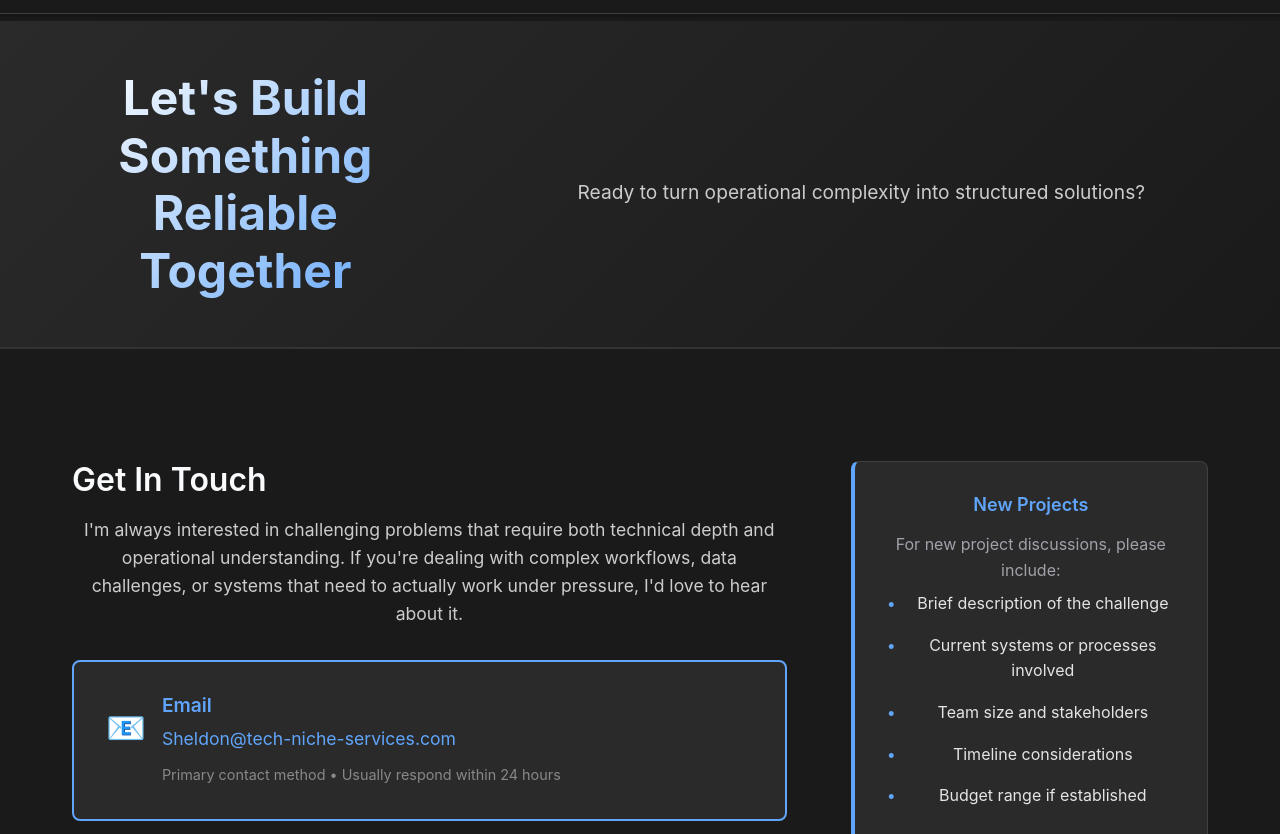
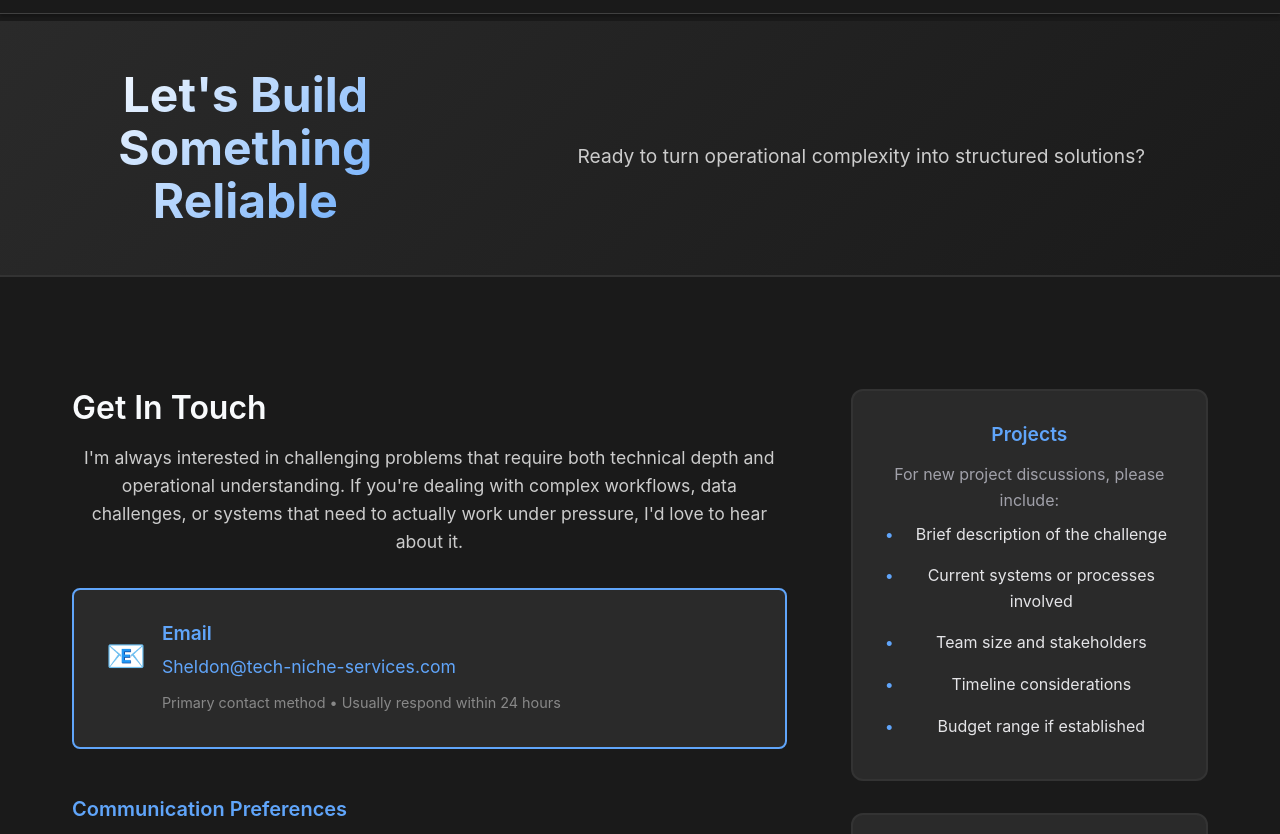
Before and after one commit to SheldonKCalicott/techniche-services, a website: page contact.html in a window 1280 px wide. Shown: the part 59-893 px from the top of the page. Drawn offline with Linux system fonts and the light colour scheme.

Commit message:
Fix contact page title wrapping and card headers, correct Vercel Analytics implementation for static sites

```diff
--- a/contact.html
+++ b/contact.html
@@ -7,10 +7,7 @@
     <meta name="theme-color" content="#60a5fa">
     <title>Contact - Tech-Niche Services</title>
     <link rel="stylesheet" href="styles.css">
-    <script>
-        window.va = window.va || function () { (window.vaq = window.vaq || []).push(arguments); };
-    </script>
-    <script defer src="https://cdn.vercel-insights.com/v1/script.debug.js"></script>
+    <script defer src="/_vercel/insights/script.js"></script>
 </head>
 <body>
     <!-- Navigation Header -->
@@ -38,7 +35,7 @@
         <section class="page-hero">
             <div class="container">
                 <div class="hero-content">
-                    <h1>Let's Build Something Reliable Together</h1>
+                    <h1>Let's Build Something Reliable</h1>
                     <p>Ready to turn operational complexity into structured solutions?</p>
                 </div>
             </div>
@@ -76,7 +73,7 @@
 
                     <div class="contact-sidebar">
                         <div class="contact-card">
-                            <h3>New Projects</h3>
+                            <h3>Projects</h3>
                             <p>For new project discussions, please include:</p>
                             <ul class="inquiry-checklist">
                                 <li>Brief description of the challenge</li>
@@ -98,7 +95,7 @@
                         </div>
 
                         <div class="contact-card">
-                            <h3>Partnerships</h3>
+                            <h3>Partners</h3>
                             <p>Interested in collaboration or partnerships?</p>
                             <ul class="inquiry-checklist">
                                 <li>Type of collaboration</li>
--- a/styles.css
+++ b/styles.css
@@ -1222,9 +1222,10 @@ a:hover {
     -webkit-background-clip: text;
     -webkit-text-fill-color: transparent;
     background-clip: text;
-    max-width: 900px;
+    max-width: 1000px;
     margin-left: auto;
     margin-right: auto;
+    line-height: 1.1;
 }
 
 .page-hero p {
@@ -1957,6 +1958,25 @@ a:hover {
     margin: 3rem 0;
 }
 
+.contact-sidebar {
+    min-width: 280px;
+}
+
+.contact-sidebar .contact-card {
+    background: #2a2a2a;
+    padding: 2rem;
+    border-radius: 12px;
+    border: 2px solid #333;
+    margin-bottom: 2rem;
+}
+
+.contact-sidebar .contact-card h3 {
+    color: #60a5fa;
+    margin-bottom: 1rem;
+    font-size: 1.2rem;
+    white-space: nowrap;
+}
+
 .contact-intro {
     font-size: 1.1rem;
     line-height: 1.6;
```
Also changed, not shown: about.html (+1 -4 lines), index.html (+1 -4 lines), portfolio.html (+1 -4 lines), services.html (+1 -4 lines).
